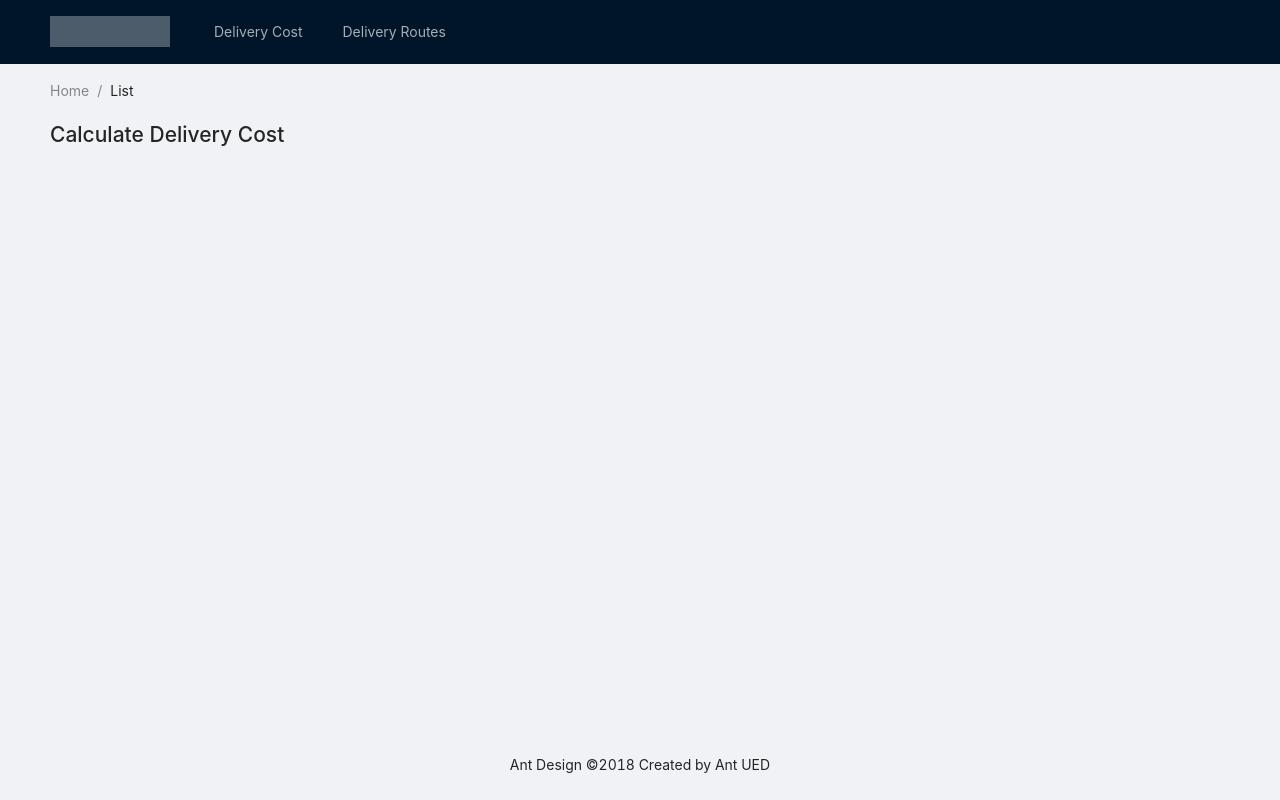
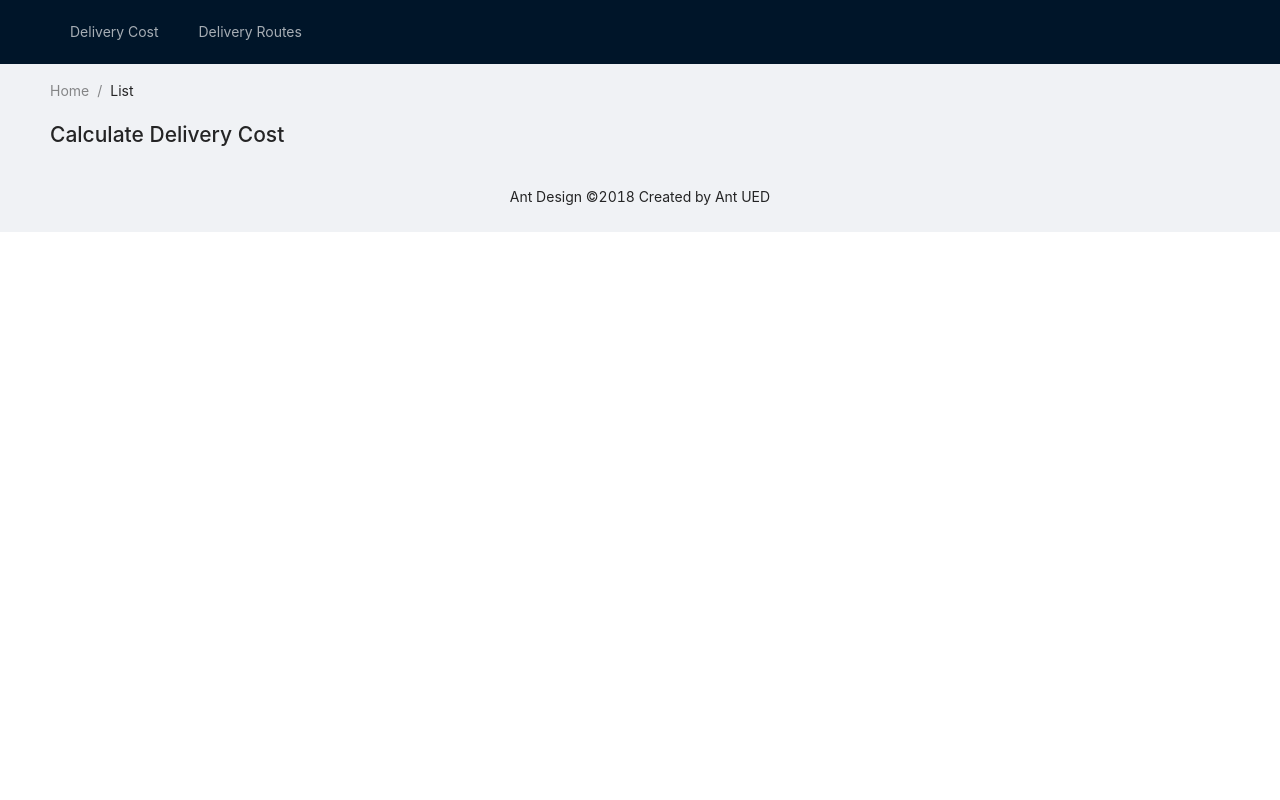
Before and after one commit to sudeshnt/amity-delivery-service, a React (Create React App) app: page /delivery-cost in a window 1280 px wide. Built offline with nearby package versions, Linux system fonts and the light colour scheme.

Commit message:
Added lodash and styled components

```diff
--- a/src/index.css
+++ b/src/index.css
@@ -9,15 +9,3 @@ body {
 code {
     font-family: source-code-pro, Menlo, Monaco, Consolas, 'Courier New', monospace;
 }
-
-.ant-layout {
-    height: 100vh;
-}
-
-.logo {
-    float: left;
-    width: 120px;
-    height: 31px;
-    margin: 16px 24px 16px 0;
-    background: rgba(255, 255, 255, 0.3);
-}
```
Also changed, not shown: package.json (+11 -5 lines), src/components/Node.tsx (added, +33 -0 lines), src/pages/delivery-cost/styled.tsx (added, +11 -0 lines), 1 other file (tests, documents, lock files or other folders).
